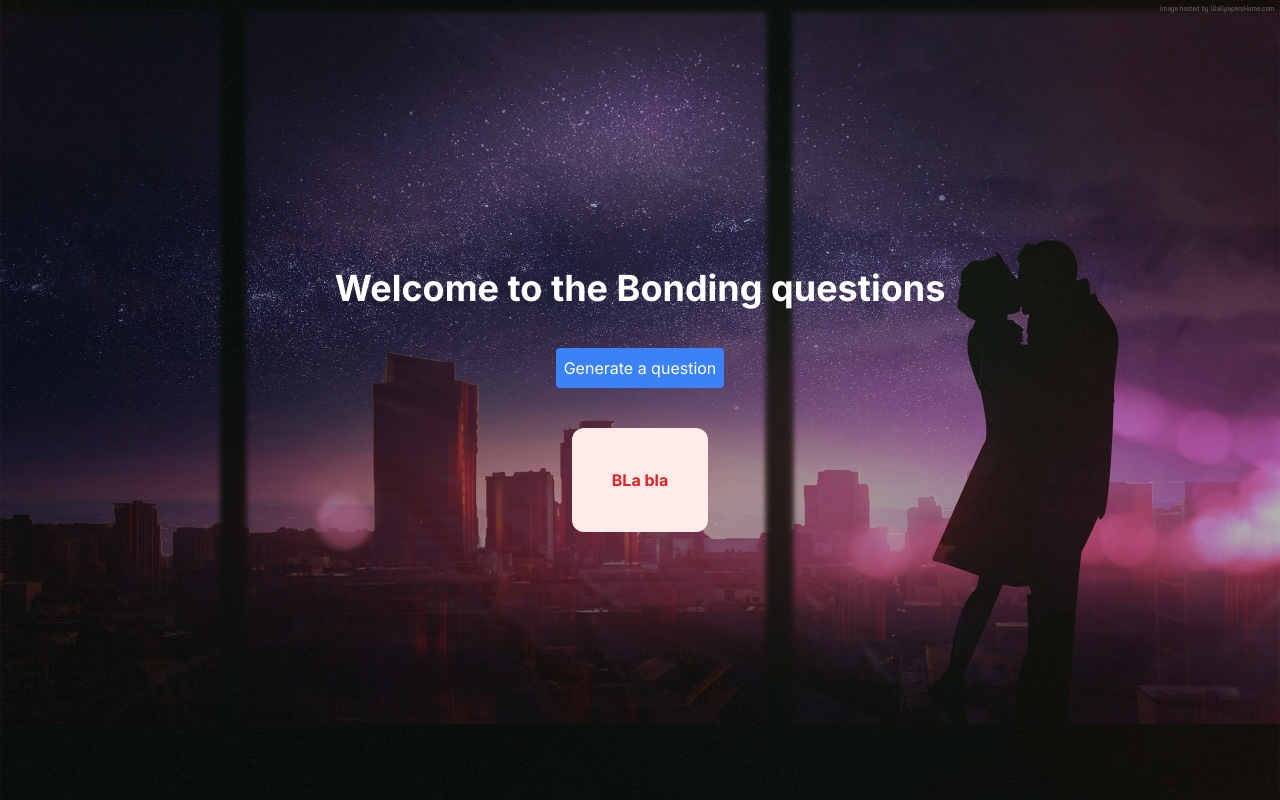
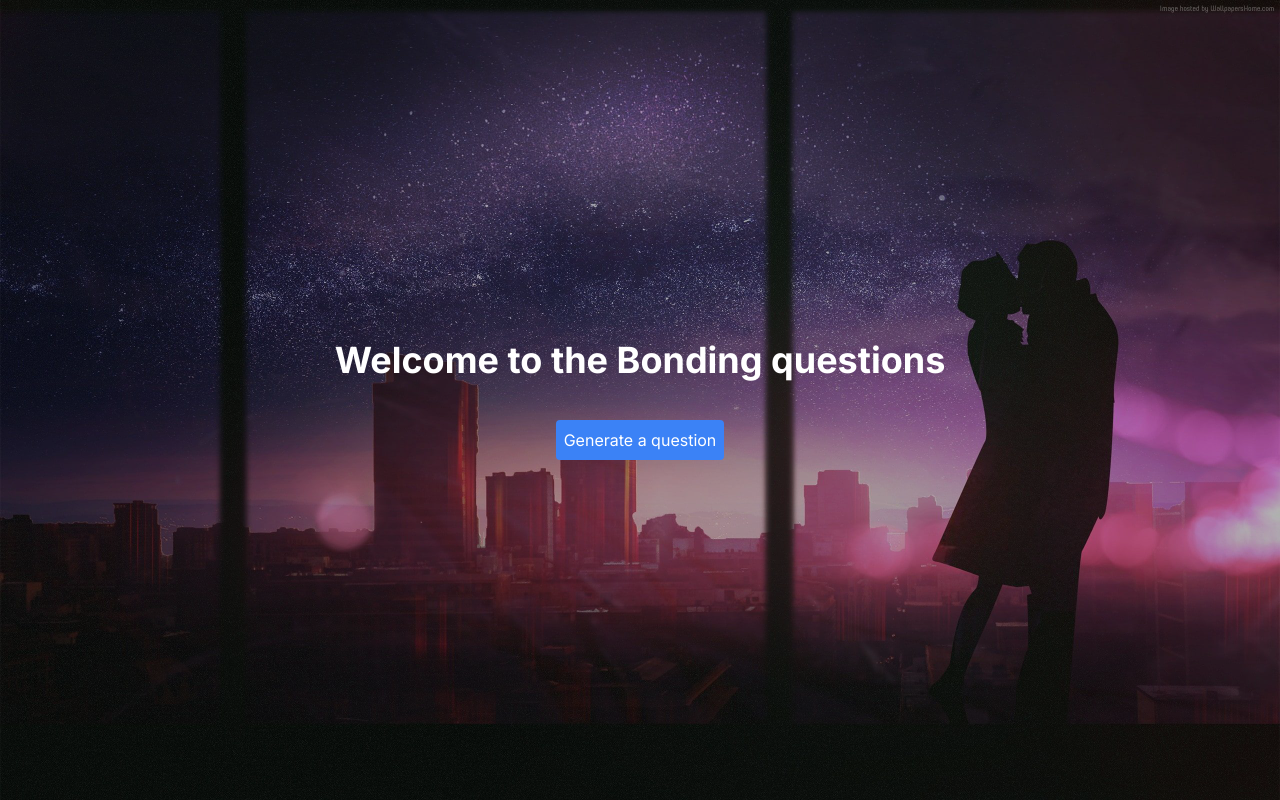
Before and after one commit to StroverIT/bonding-questions, a Next.js app: page / in a window 1280 px wide. Built offline with nearby package versions, Linux system fonts and the light colour scheme.

Commit message:
Changing to getting random question and setting it

```diff
--- a/app/page.tsx
+++ b/app/page.tsx
@@ -2,21 +2,15 @@
 
 import Image from "next/image";
 import { useState } from "react";
+import { getRandomQuestion } from "@/utils/questions";
 
 export default function Home() {
-  const [question, setQuestion] = useState(null);
+  const [question, setQuestion] = useState<string | null>(null);
 
-  const generateQuestionHandler = async () => {
-    const response = await fetch("/api/chat-gpt", {
-      method: "GET",
-      headers: {
-        "Content-Type": "application/json",
-      },
-    });
-    const data = await response.json();
-    console.log("data", data);
-    setQuestion(data?.message.choices[0].message.content);
+  const setRandomQuestion = () => {
+    setQuestion(getRandomQuestion());
   };
+
   return (
     <>
       <div className="h-screen w-screen relative z-10">
@@ -28,7 +22,7 @@ export default function Home() {
         />
       </div>
       <div className="fixed h-screen w-screen bg-black opacity-30 z-20 top-0 left-0" />
-      <main className="fixed top-0 left-0 h-full container z-30 text-white ">
+      <main className="fixed top-0 left-0 h-full  z-30 text-white w-screen">
         <div className="h-full flex items-center justify-center flex-col">
           <h1 className="text-4xl font-bold mb-10 text-center">
             Welcome to the Bonding questions
@@ -37,14 +31,14 @@ export default function Home() {
           <div className="flex flex-col items-center justify-center space-y-4">
             <button
               className="p-2 bg-blue-500 text-white rounded"
-              onClick={generateQuestionHandler}
+              onClick={setRandomQuestion}
             >
               Generate a question
             </button>
           </div>
-          {true && (
+          {question && (
             <div className="mt-10 text-red-600 font-bold bg-[#ffebe9] p-10 rounded-xl">
-              BLa bla{question}
+              {question}
             </div>
           )}
         </div>
```
